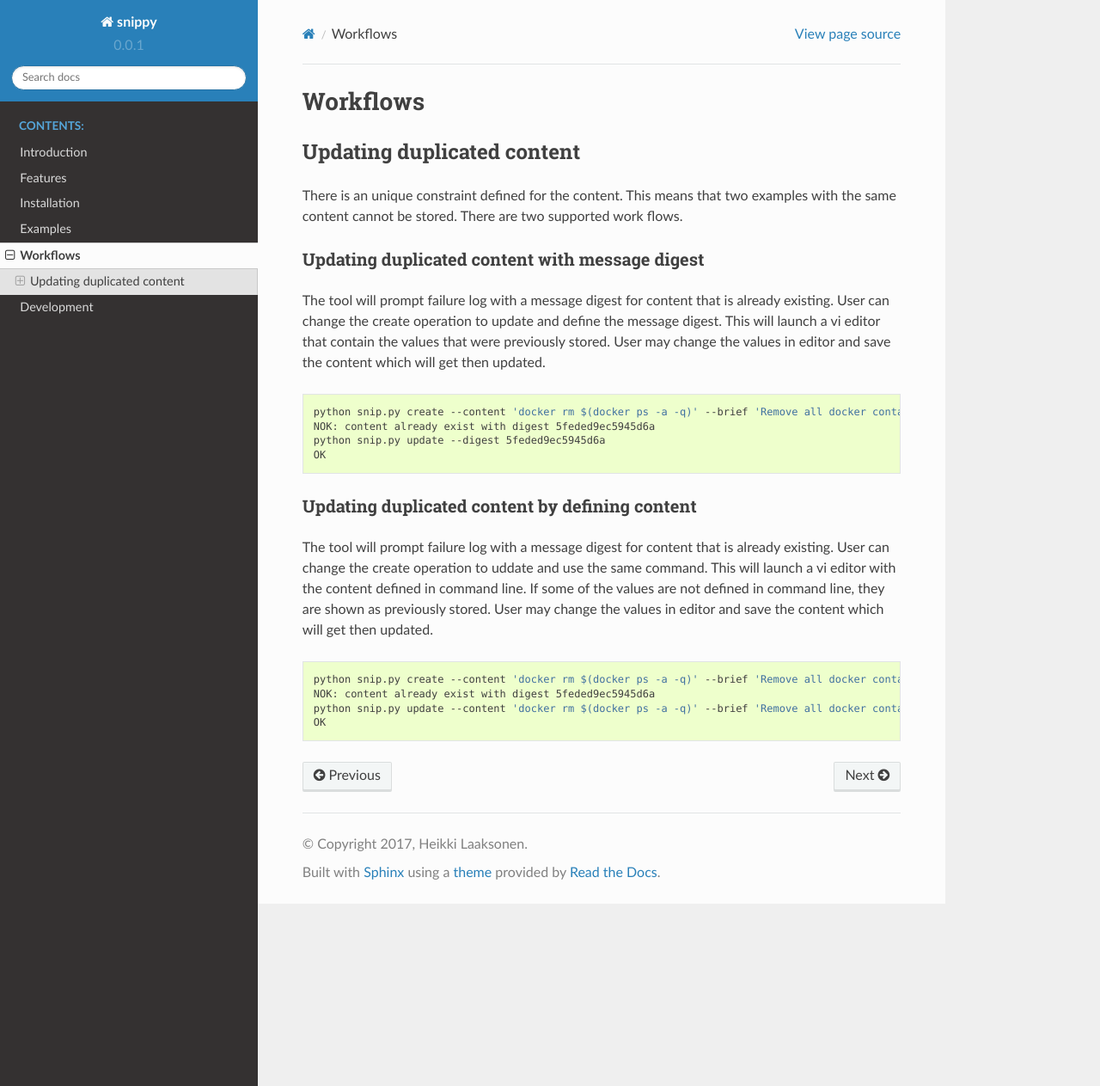
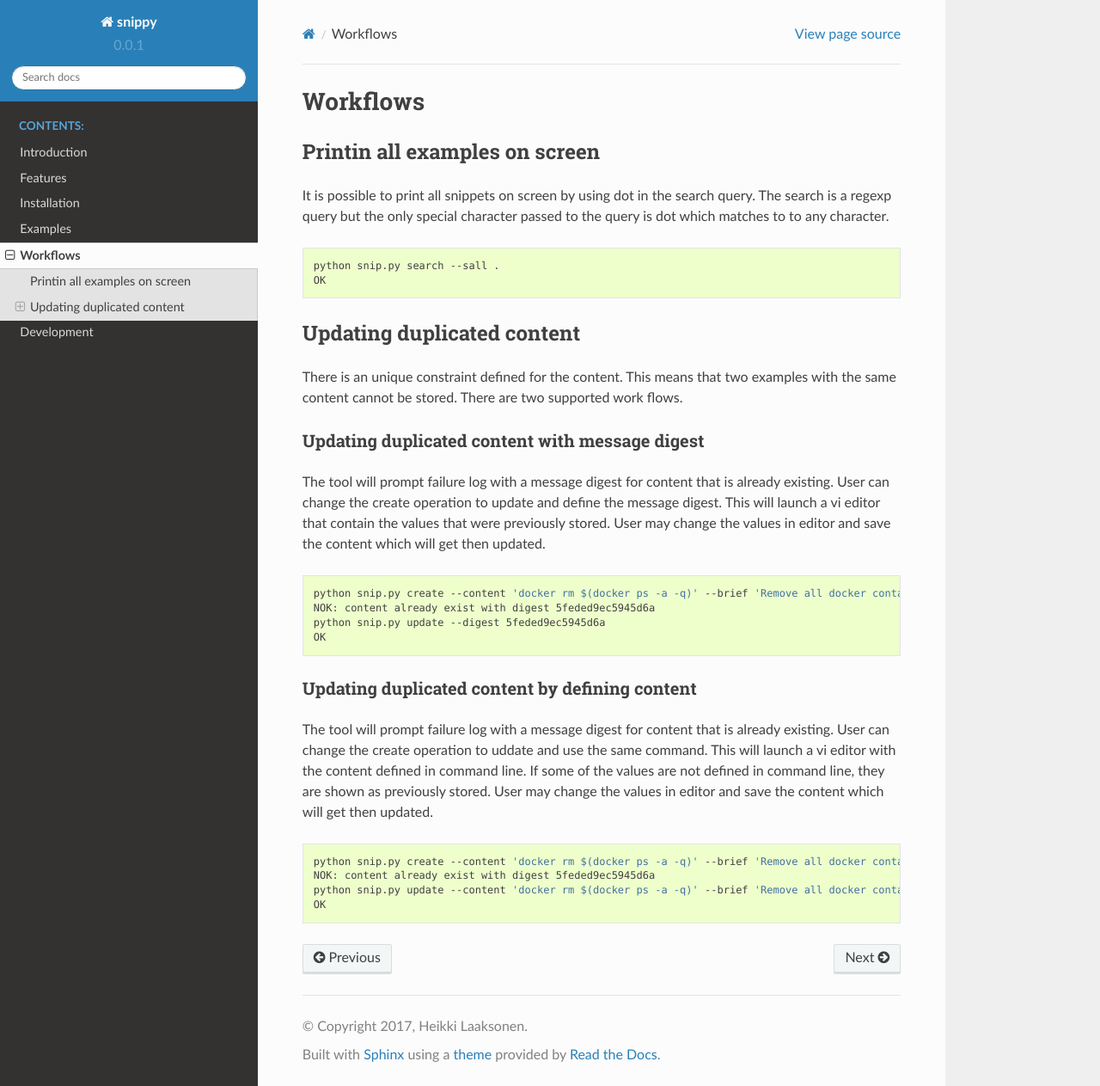
Before and after one commit to heilaaks/snippy, a Sphinx documentation site: the page built from docs/source/workflows.rst, in a window 1280 px wide and 1263 px high. Shown: the whole window at 86% size. Built offline with Sphinx 7.4.7 and the Read the Docs theme 2.0.0, drawn with Linux system fonts in a browser that asks for light colours.

Commit message:
Added support to print all snippets on console
The '--sall .' format with the dot allows matching all the
records.

The search query for the --sall, --stag and --sgrp is based
on regexp but the only special character passed as of now is
the dot. The reason is that used could provide arbitrary
string that could not be valid regexp which would cause an
exception in current implementation.

Signed-off-by: Heikki Laaksonen <laaksonen.heikki.j@gmail.com>

```diff
--- a/docs/source/workflows.rst
+++ b/docs/source/workflows.rst
@@ -1,5 +1,17 @@
 Workflows
 =========
+
+Printin all examples on screen
+------------------------------
+
+It is possible to print all snippets on screen by using dot in the search
+query. The search is a regexp query but the only special character passed
+to the query is dot which matches to to any character.
+
+.. code:: bash
+
+    python snip.py search --sall .
+    OK
 
 Updating duplicated content
 ---------------------------
```
Also changed, not shown: TODO.md (+1 -1 lines), 1 other file.
